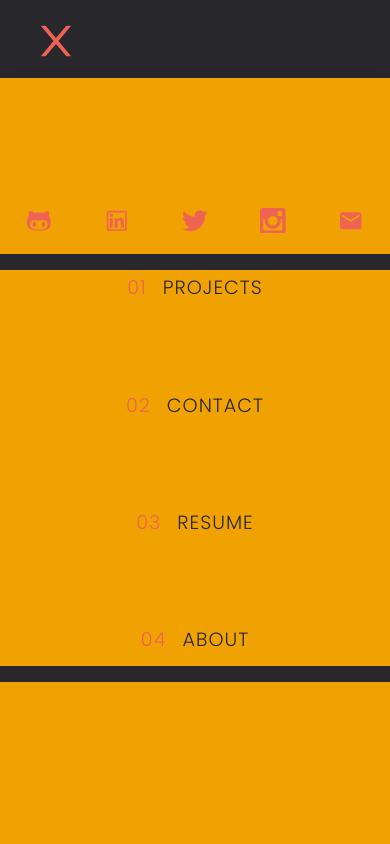
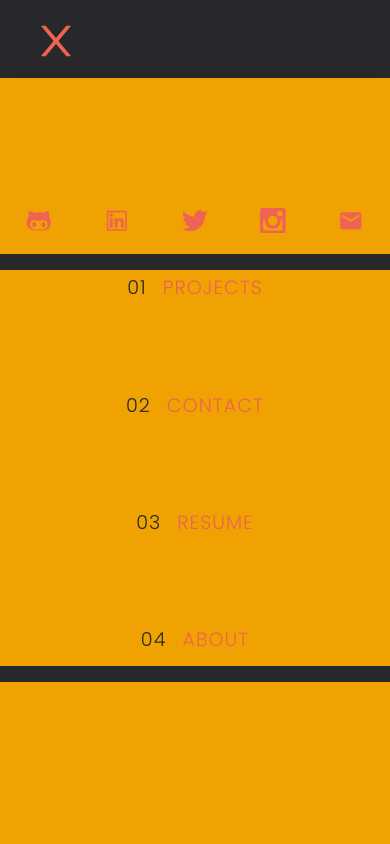
Before and after one commit to GeoffKellyNC/portfolio, a React (Create React App) app: page / in a window 390 px wide. Both pictures are taken after a click on the icon 72 px from the left and 41 px from the top of the page. Shown: the top 844 px of the page. Built offline with nearby package versions, Linux system fonts and the light colour scheme.

Commit message:
commit for deploy

```diff
--- a/src/sections/header/Header.js
+++ b/src/sections/header/Header.js
@@ -113,6 +113,15 @@ const HeaderStyled = styled.div`
         transition: all 0.3s ease-in-out;
     }
 
+    .num {
+            margin-right: 1rem;
+            color: ${pr => pr.theme.colors.primary};
+        }
+
+    .name{
+        font-weight: ${pr => pr.theme.fontWeights.normal};
+    }
+
     .nav a {
         text-decoration: none;
         text-transform: uppercase;
@@ -135,10 +144,7 @@ const HeaderStyled = styled.div`
         transition: all 0.3s ease-in-out;
     }
 
-    .num {
-        margin-right: 1rem;
-        color: ${pr => pr.theme.colors.primary};
-    }
+
 
     .ham-icon {
         display: none;
--- a/src/sections/header/components/MobileNav.js
+++ b/src/sections/header/components/MobileNav.js
@@ -38,8 +38,8 @@ const MobileNav = ({  handleClick, setIsOpen }) => {
                             to={item.to}
                             className={`${item.className} navLink`}
                             onClick = {(e) => handleClick(e)}>
-                            <span className = 'num'>{item.num}</span>
-                            <span className = 'name'>{item.name}</span>
+                            <span className = 'nav-num'>{item.num}</span>
+                            <span className = 'nav-name'>{item.name}</span>
                         </NavLink>
                     )
                 })
@@ -68,10 +68,10 @@ const MobileNavStyled = styled.nav`
 
         .link-container a {
             text-decoration: none;
-            color: ${pr => pr.theme.colors.black};
-            font-family: ${pr => pr.theme.fonts.secondary};
+            color: ${pr => pr.theme.colors.primary};
+            font-family: ${pr => pr.theme.fonts.primary};
             font-size: ${pr => pr.theme.fontSizes.medium};
-            font-weight: ${pr => pr.theme.fontWeights.normal};
+            font-weight: 900;
             display: flex;
             justify-content: center;
             text-transform: uppercase;
@@ -91,6 +91,14 @@ const MobileNavStyled = styled.nav`
             padding: 0.5rem 0;
             margin: 0;
         }
+        .nav-num {
+            margin-right: 1rem;
+            color: ${pr => pr.theme.colors.black};
+        }
+
+    .nav-name{
+        font-weight: ${pr => pr.theme.fontWeights.normal};
+    }
 
         .link-container{
             display: flex;
```
